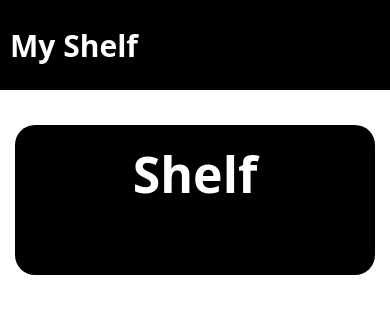
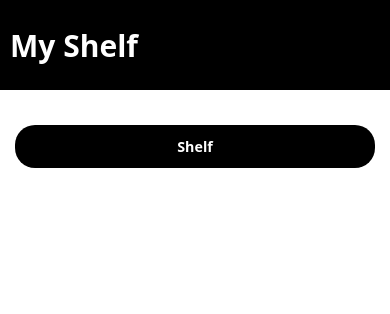
Before and after one commit to RachidPy3/book-shelf, a React (Create React App) app in the folder shelf/: page / in a window 390 px wide. Shown: the top 314 px of the page. Built offline with nearby package versions, Linux system fonts and the light colour scheme.

Commit message:
Adde Hero section Responsiveness

```diff
--- a/shelf/src/components/Hero.css
+++ b/shelf/src/components/Hero.css
@@ -7,12 +7,13 @@
   background: black;
   border-radius: 20px;
   padding: 15px;
-  height: 150px;
+  height: 10.980966325036603vw;
   color: white;
   display: flex;
   justify-content: center;
+  align-items: center;
 }
 
 h1 {
-  font-size: 50px;
+  font-size: 3.6603221083455346vw;
 }
```
